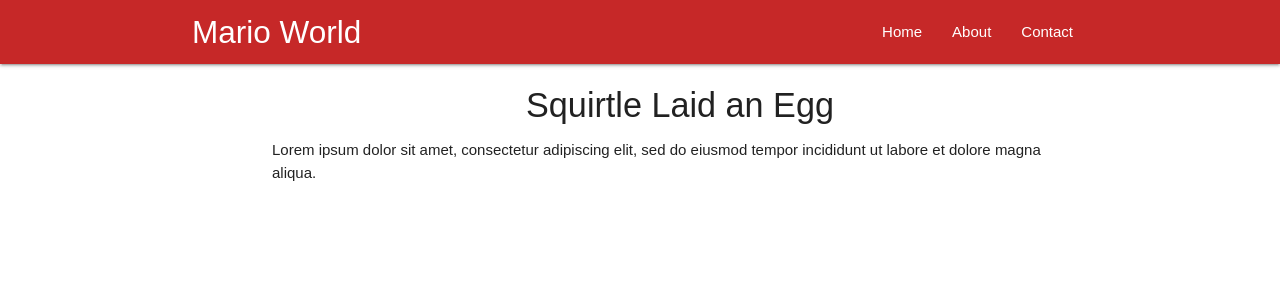
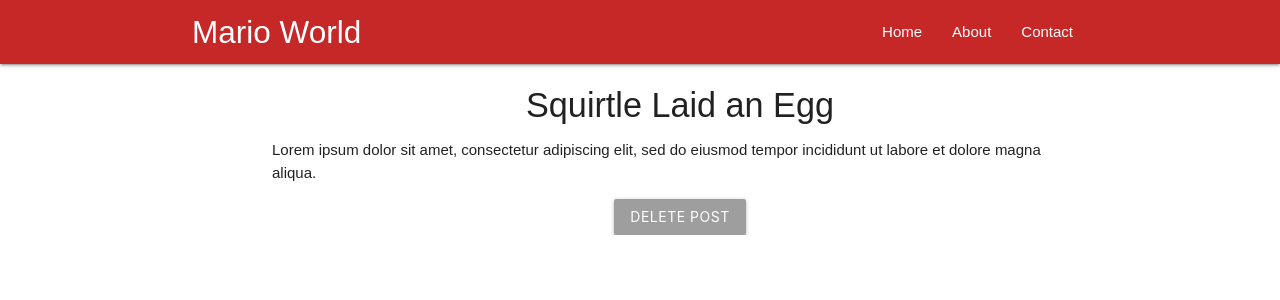
Before and after one commit to shan5742/react-router, a React (Create React App) app: page /1 in a window 1280 px wide. Shown: the top 300 px of the page. Built offline with nearby package versions, Linux system fonts and the light colour scheme.

Commit message:
adding delete post button and creating delete post function and action

```diff
--- a/src/components/Post.js
+++ b/src/components/Post.js
@@ -2,11 +2,19 @@ import React, { Component } from "react";
 import { connect } from "react-redux";
 
 class Post extends Component {
+  handleClick = () => {
+    this.props.deletPost(this.props.post.id);
+  };
   render() {
     const post = this.props.post ? (
       <div className="post">
         <h4 className="center">{this.props.post.title}</h4>
         <p>{this.props.post.body}</p>
+        <div className="center">
+          <button className="btn grey" onClick={this.handleClick}>
+            Delete Post
+          </button>
+        </div>
       </div>
     ) : (
       <div className="center">Loading post...</div>
@@ -22,4 +30,15 @@ const mapStateToProps = (state, ownProps) => {
   };
 };
 
-export default connect(mapStateToProps)(Post);
+const mapDispatchToProps = dispatch => {
+  return {
+    deletePost: id => {
+      dispatch({ type: "DELETE_POST", id: id });
+    }
+  };
+};
+
+export default connect(
+  mapStateToProps,
+  mapDispatchToProps
+)(Post);
```
